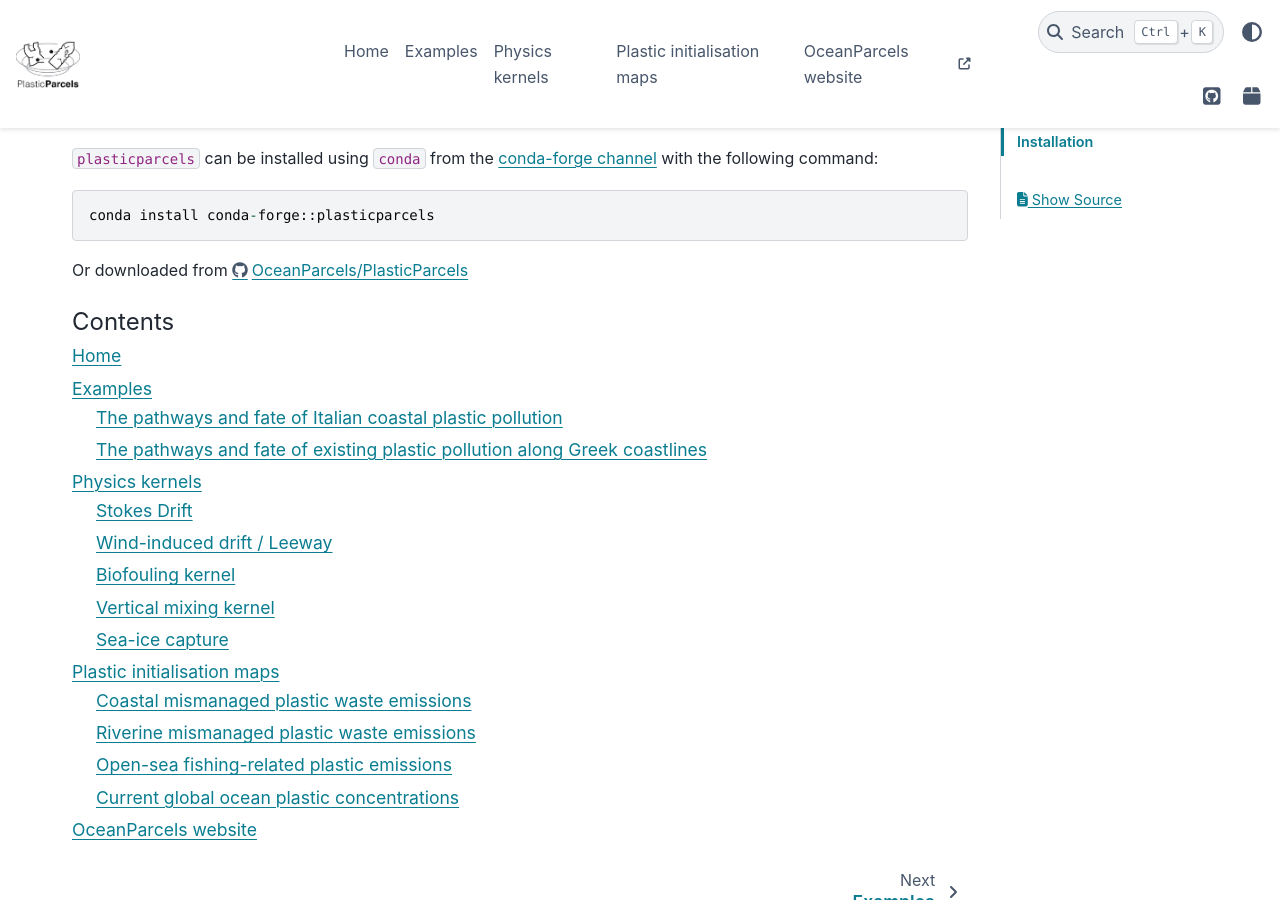
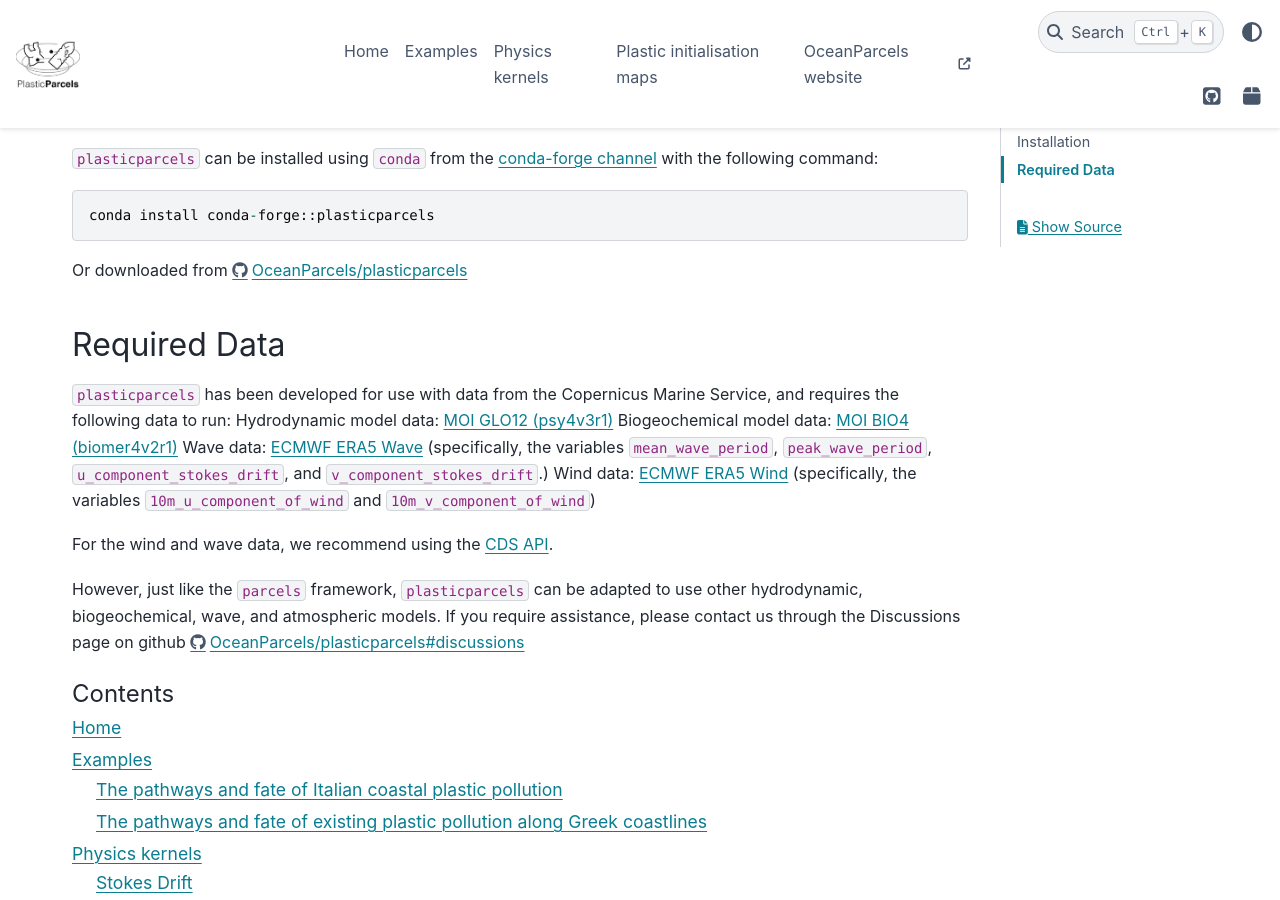
Before and after one commit to OceanParcels/plasticparcels, a Sphinx documentation site: the page built from docs/index.rst, in a window 1280 px wide and 900 px high, scrolled down 334 px. Built offline with Sphinx 7.4.7 and the PyData theme 0.15.4, drawn with Linux system fonts in a browser that asks for light colours; pages that are not in the unit, such as notebooks, are missing from menus.

Commit message:
Adding information on the required data to run plasticparcels

```diff
--- a/docs/index.rst
+++ b/docs/index.rst
@@ -21,8 +21,21 @@ Installation
    conda install conda-forge::plasticparcels
 
 
-Or downloaded from https://github.com/OceanParcels/PlasticParcels
+Or downloaded from https://github.com/OceanParcels/plasticparcels
 
+
+Required Data
+^^^^^^^^^^^^^
+
+``plasticparcels`` has been developed for use with data from the Copernicus Marine Service, and requires the following data to run:
+Hydrodynamic model data: `MOI GLO12 (psy4v3r1) <https://www.mercator-ocean.eu/en/solutions-expertise/accessing-digital-data/product-details/?offer=4217979b-2662-329a-907c-602fdc69c3a3&system=d35404e4-40d3-59d6-3608-581c9495d86a>`_
+Biogeochemical model data: `MOI BIO4 (biomer4v2r1) <https://www.mercator-ocean.eu/en/solutions-expertise/accessing-digital-data/product-details/?offer=8d0c01f3-81c7-0a59-0d06-602fdf63c5b6&system=dc40b324-7de7-0732-880b-5d9dcf7d344a>`_
+Wave data: `ECMWF ERA5 Wave <https://cds.climate.copernicus.eu/cdsapp#!/dataset/reanalysis-era5-single-levels>`_ (specifically, the variables ``mean_wave_period``, ``peak_wave_period``, ``u_component_stokes_drift``, and ``v_component_stokes_drift``.)
+Wind data: `ECMWF ERA5 Wind <https://cds.climate.copernicus.eu/cdsapp#!/dataset/reanalysis-era5-single-levels>`_ (specifically, the variables ``10m_u_component_of_wind`` and ``10m_v_component_of_wind``)
+
+For the wind and wave data, we recommend using the `CDS API <https://cds.climate.copernicus.eu/api-how-to>`_.
+
+However, just like the ``parcels`` framework, ``plasticparcels`` can be adapted to use other hydrodynamic, biogeochemical, wave, and atmospheric models. If you require assistance, please contact us through the Discussions page on github https://github.com/OceanParcels/plasticparcels/discussions
 
 .. toctree::
    :maxdepth: 2
```
